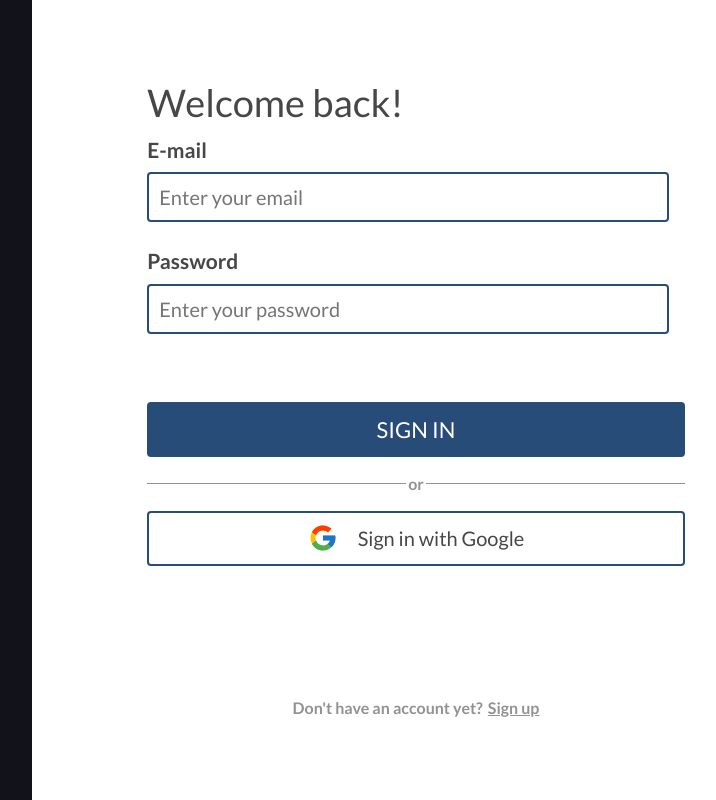
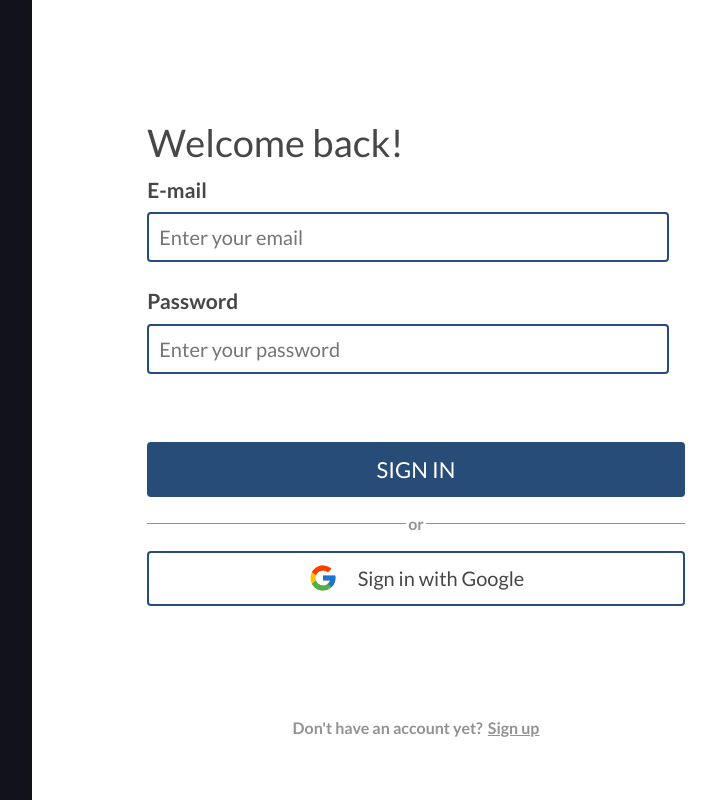
Before and after one commit to cslabiano/SchoHub, a React (Create React App) app in the folder frontend/: page / in a window 1280 px wide. Shown: the whole page, without its empty margins (480-1196 px from the left). Built offline with nearby package versions, Linux system fonts and the light colour scheme; a web font is replaced by a local one.

Commit message:
style: adjust form position

```diff
--- a/frontend/src/pages/authorization/authorizationStyle.module.css
+++ b/frontend/src/pages/authorization/authorizationStyle.module.css
@@ -28,8 +28,10 @@ html {
   display: flex;
   width: 70%;
   justify-content: center;
-  height: 80vh;
+  height: 85vh;
   flex-direction: column;
+  padding-top: 60px;
+  /* background-color: yellow; */
 }
 
 form {
--- a/frontend/src/pages/authorization/login.js
+++ b/frontend/src/pages/authorization/login.js
@@ -1,7 +1,7 @@
 import React, { useState } from "react";
 import { useNavigate } from "react-router-dom";
 import { toast } from "react-toastify";
-import styles from "./authorizationStyle.module.css";
+import styles from "./AuthorizationStyle.module.css";
 import { FcGoogle } from "react-icons/fc";
 import { Link } from "react-router-dom";
 
--- a/frontend/src/pages/authorization/register.js
+++ b/frontend/src/pages/authorization/register.js
@@ -1,7 +1,7 @@
 import React, { useState } from "react";
 import { useNavigate } from "react-router-dom";
 import { toast } from "react-toastify";
-import styles from "./authorizationStyle.module.css";
+import styles from "./AuthorizationStyle.module.css";
 import { FcGoogle } from "react-icons/fc";
 import { Link } from "react-router-dom";
 
```
